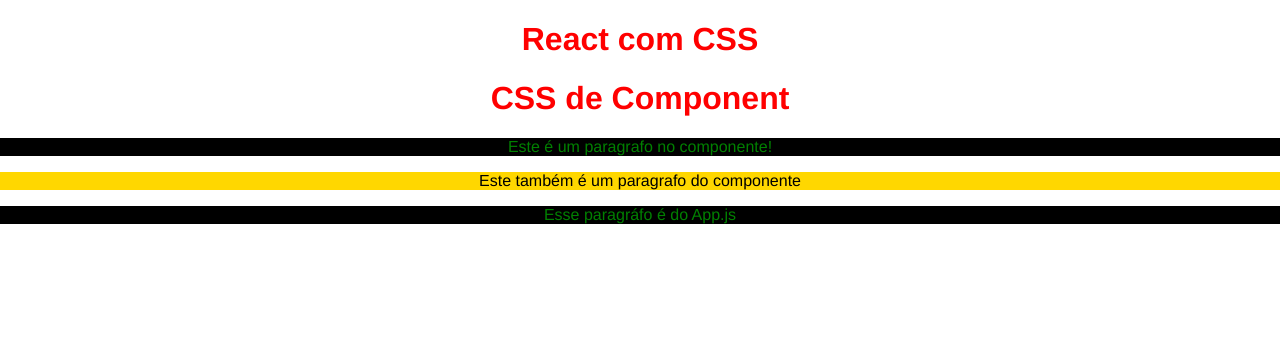
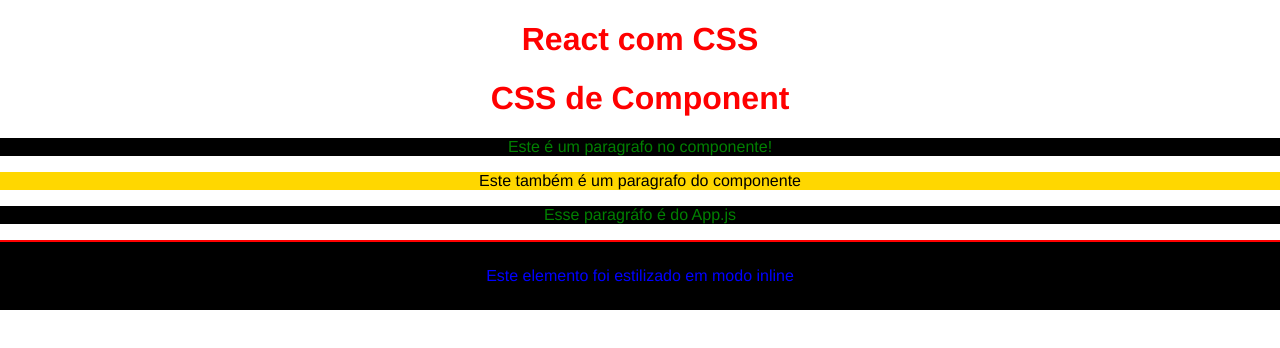
Before and after one commit to allanfenelon/CURSO_REACT, a React (Create React App) app in the folder 4_CSS_REACT/css/: page / in a window 1280 px wide. Shown: the top 348 px of the page. Built offline with nearby package versions, Linux system fonts and the light colour scheme.

Commit message:
css inline

```diff
--- a/4_CSS_REACT/css/src/App.js
+++ b/4_CSS_REACT/css/src/App.js
@@ -10,6 +10,10 @@ function App() {
       {/* CSS COMPONENT */}
       <MyComponent />
       <p>Esse paragráfo é do App.js</p>
+      {/* INLINE CSS*/}
+      <p style={{color:'blue', padding: '25px', borderTop: '2px solid red'}}>
+        Este elemento foi estilizado em modo inline
+      </p>
     </div>
   );
 }
```
